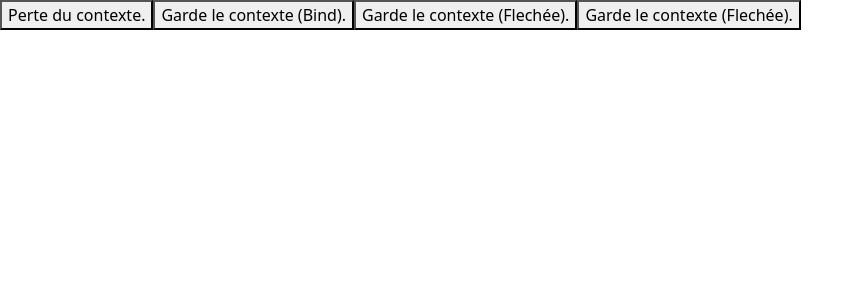
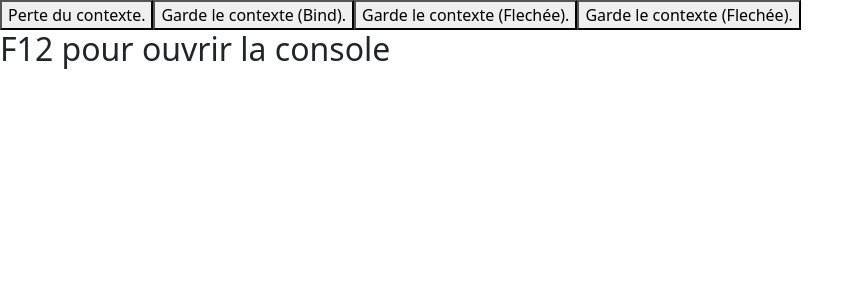
Before and after one commit to ylesueur-formation/cours-react, a React (Create React App) app: page / in a window 1280 px wide. Shown: the top 300 px of the page, without its empty margins (0-864 px from the left). Built offline with nearby package versions, Linux system fonts and the light colour scheme.

Commit message:
La desctrucration

```diff
--- a/src/App.js
+++ b/src/App.js
@@ -2,6 +2,7 @@ import {  TimerHook } from './components/02-etats/Timer';
 import { Personnage, PersonnageAvecProps, Personne } from './components/01-composant/Personne';
 import { Event, EventClasse } from './components/03-events/Event';
 import { Reference } from './components/04-references/Ref';
+import { Desctructuration } from './components/05-destructuration/Destructuration';
 
 export default function App() {
   return (
@@ -26,6 +27,7 @@ export default function App() {
           <h2>Event avec Hook</h2>
           <Event/> */}
           <Reference/>
+          <Desctructuration/>
       </div>
   )
 }
--- a/src/components/05-destructuration/Destructuration.jsx
+++ b/src/components/05-destructuration/Destructuration.jsx
@@ -1,5 +1,5 @@
+export function Desctructuration(props) {
     // const { useState } = require("react");
-
     let prenoms = ["Hochet", "Rick", "Stick", "Ella"];
 
     let prenom1 = prenoms[0];
@@ -20,13 +20,32 @@ let [a, b, c] = prenoms;
     // useState renvoie un tableaux, que l'on decompose/extrait en 2 variables
     // counter = 0
     // setCounter = function() {...}
-let [conter, setCounter] = useState(0);
+    // let [conter, setCounter] = useState(0);
 
 
     let tableau = prenoms;
     tableau.push("Salut");
-console.log(prenoms);
+    console.log("Prenom: ", prenoms);
 
+    // Copier un tableau
     // Extraire les valeurs de prenoms, une par une et on les ajoute dans un nouveau tableaux
+    // tableau = [prenoms[0], prenoms[1], prenoms[2], prenoms[3]]
     tableau = [...prenoms];
     tableau = Array.from(tableau);
+    // console.log(prenoms[0], prenoms[1], prenoms[2], prenoms[3])
+    console.log(...prenoms);
+
+    let voiture = {
+        couleur: "bleu",
+        vitesse: 14
+    }
+
+    // On copie l'objet
+    // On Extrait les clefs/valeur une par une.
+    let voiture2 = {...voiture};
+
+
+    return (
+        <h2>F12 pour ouvrir la console</h2>
+    )
+}
```
Lines whose indentation alone changed are shown as unchanged.
